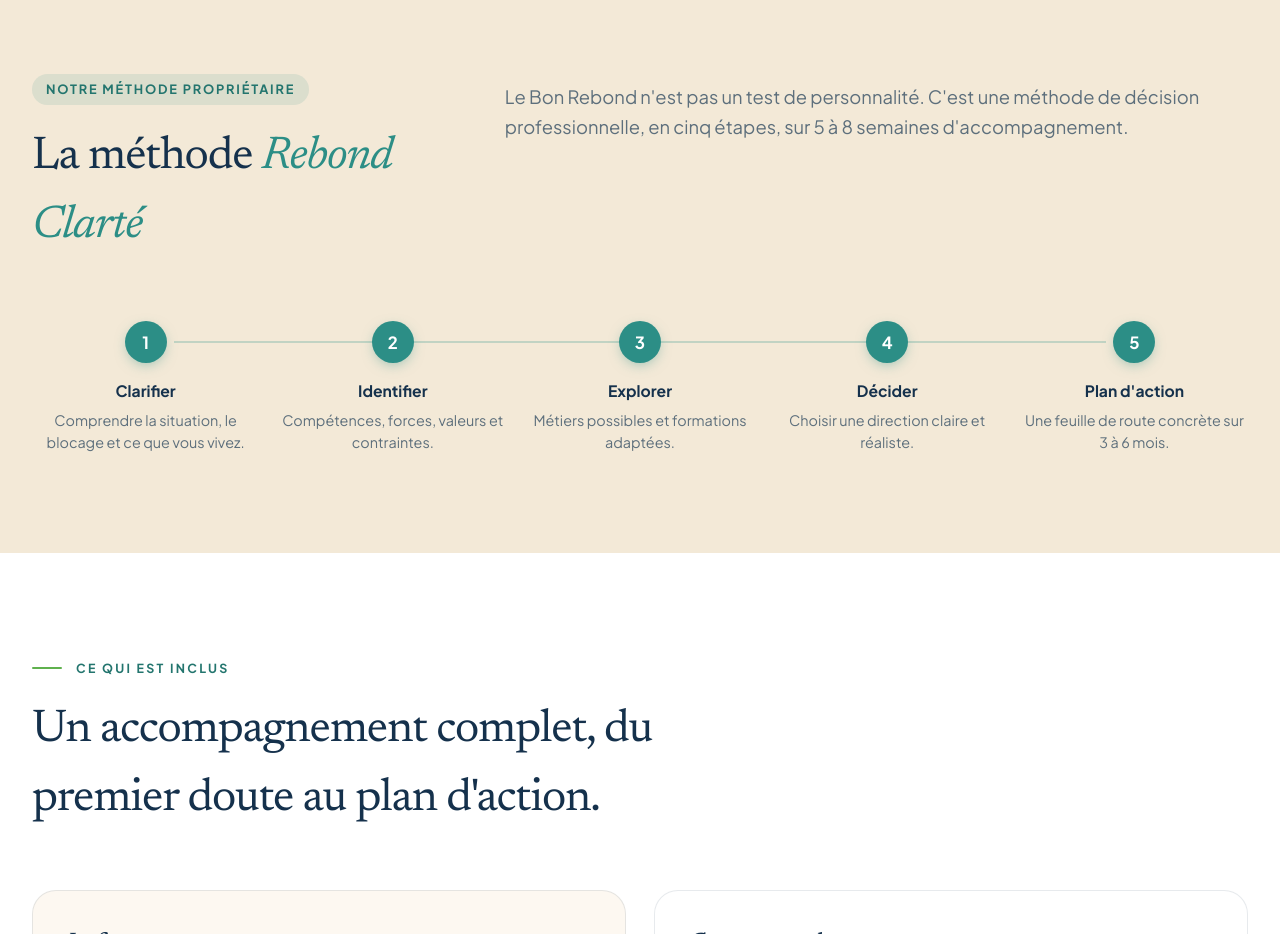
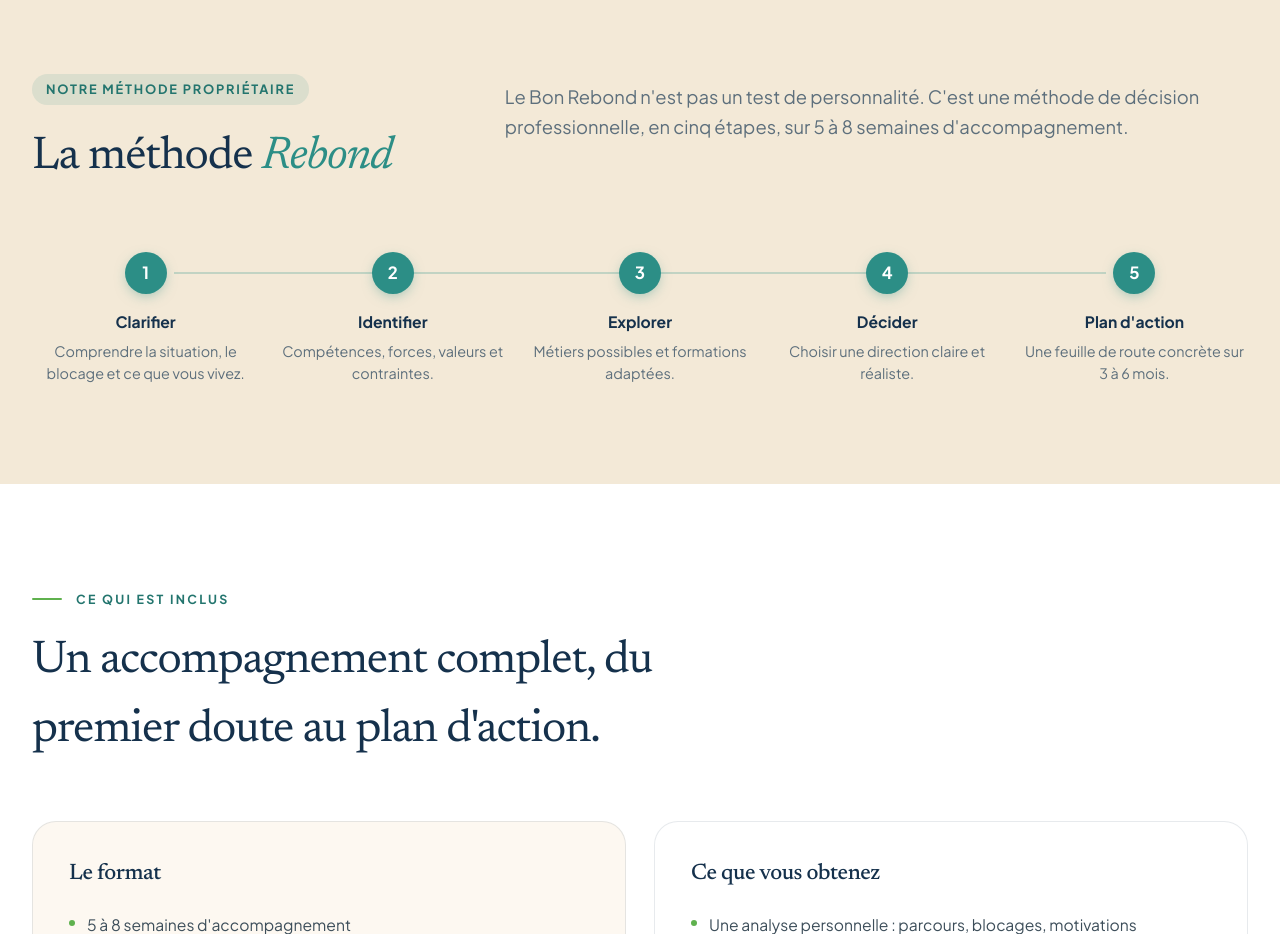
Before and after one commit to dorian68/rebond_pro, a Next.js app: page /bilan-de-competences in a window 1280 px wide. Shown: the part 2300-3234 px from the top of the page. Built offline with nearby package versions, Linux system fonts and the light colour scheme; no server answers.

Commit message:
fix(site): rename methode rebond headings

```diff
--- a/src/app/(site)/bilan-de-competences/page.tsx
+++ b/src/app/(site)/bilan-de-competences/page.tsx
@@ -172,7 +172,7 @@
                 Notre méthode propriétaire
               </span>
               <h2 style={{ fontFamily: "'Newsreader', Georgia, serif", fontSize: "clamp(2rem,3.6vw,2.9rem)", fontWeight: 400, color: "#15314C", letterSpacing: "-.025em", margin: 0 }}>
-                La méthode <em style={{ fontStyle: "italic", color: "#2C8E86" }}>Rebond Clarté</em>
+                La méthode <em style={{ fontStyle: "italic", color: "#2C8E86" }}>Rebond</em>
               </h2>
             </motion.div>
             <motion.p initial="hidden" whileInView="visible" viewport={{ once: true, amount: 0.3 }} custom={1} variants={fadeUp}
--- a/src/app/(site)/bilan-orientation/page.tsx
+++ b/src/app/(site)/bilan-orientation/page.tsx
@@ -206,7 +206,7 @@
                 Notre méthode propriétaire
               </span>
               <h2 style={{ fontFamily: "'Newsreader', Georgia, serif", fontSize: "clamp(2rem,3.6vw,2.9rem)", fontWeight: 400, color: "#15314C", letterSpacing: "-.025em", margin: 0 }}>
-                La méthode <em style={{ fontStyle: "italic", color: "#2C8E86" }}>Rebond Clarté,</em>{" "}
+                La méthode <em style={{ fontStyle: "italic", color: "#2C8E86" }}>Rebond,</em>{" "}
                 version jeunes
               </h2>
             </motion.div>
```
